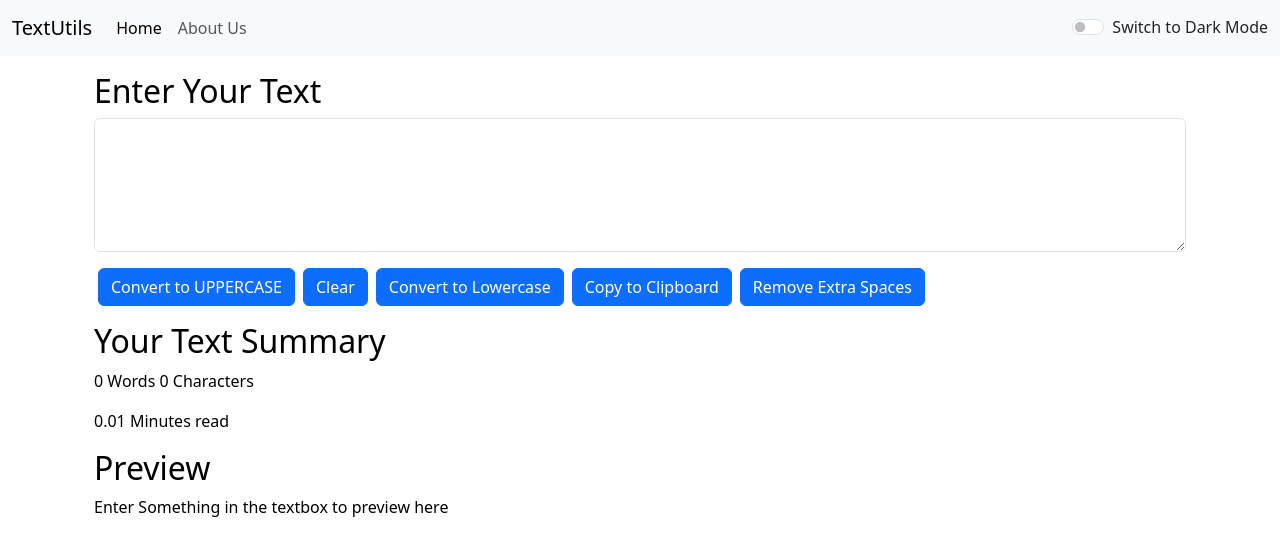
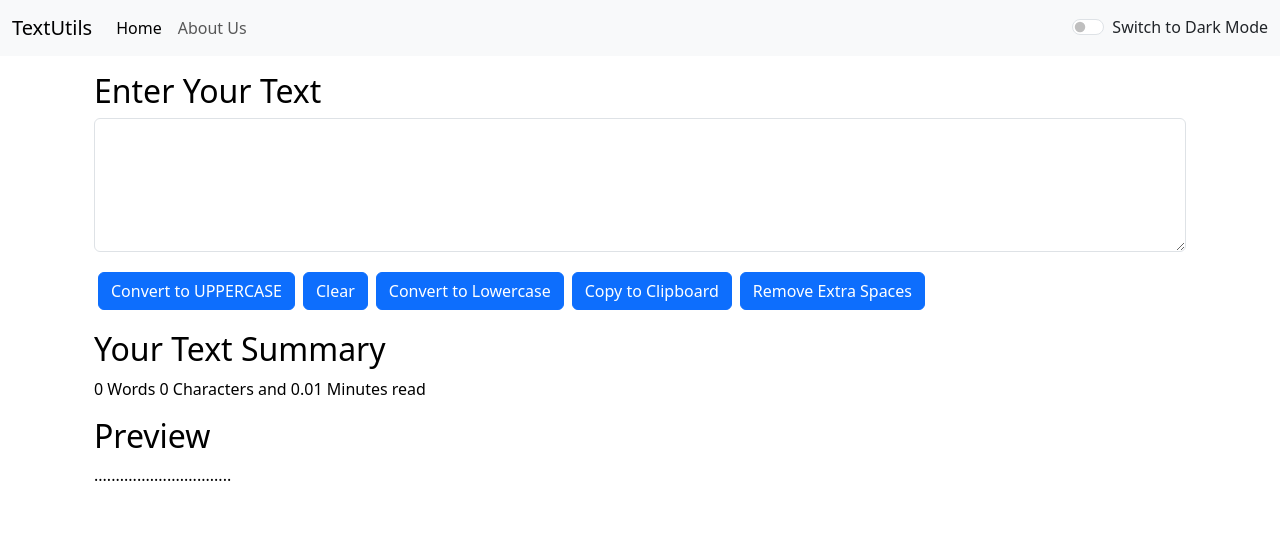
Before and after one commit to DEV-NISHANT-HERE/textutils, a React (Create React App) app: page / in a window 1280 px wide. Shown: the top 556 px of the page. Built offline with nearby package versions, Linux system fonts and the light colour scheme.

Commit message:
Some Small Changes

```diff
--- a/public/index.html
+++ b/public/index.html
@@ -24,7 +24,7 @@
       work correctly both with client-side routing and a non-root public URL.
       Learn how to configure a non-root public URL by running `npm run build`.
     -->
-    <title>React App</title>
+    <title>TextUtils</title>
   </head>
   <link href="https://cdn.jsdelivr.net/npm/bootstrap@5.3.2/dist/css/bootstrap.min.css" rel="stylesheet" integrity="sha384-T3c6CoIi6uLrA9TneNEoa7RxnatzjcDSCmG1MXxSR1GAsXEV/Dwwykc2MPK8M2HN" crossorigin="anonymous">
   <body>
--- a/src/Components/Textform.js
+++ b/src/Components/Textform.js
@@ -66,19 +66,18 @@ const handleExtraSpaces = () => {
        value={text} onChange={handleOnChange} id="myBox" rows="5" />
     </div>
 
-    <button  className="btn btn-primary mx-1" onClick={handleUpClick} >Convert to UPPERCASE</button>
-    <button  className="btn btn-primary mx-1" onClick={handleClearClick} >Clear</button>
-    <button  className="btn btn-primary mx-1" onClick={handleLoClick} >Convert to Lowercase</button>
-    <button  className="btn btn-primary mx-1" onClick={handleCopy} >Copy to Clipboard</button>
-    <button  className="btn btn-primary mx-1" onClick={handleExtraSpaces} >Remove Extra Spaces</button>
+    <button  className="btn btn-primary mx-1 my-1" onClick={handleUpClick} >Convert to UPPERCASE</button>
+    <button  className="btn btn-primary mx-1 my-1" onClick={handleClearClick} >Clear</button>
+    <button  className="btn btn-primary mx-1 my-1" onClick={handleLoClick} >Convert to Lowercase</button>
+    <button  className="btn btn-primary mx-1 my-1" onClick={handleCopy} >Copy to Clipboard</button>
+    <button  className="btn btn-primary mx-1 my-1" onClick={handleExtraSpaces} >Remove Extra Spaces</button>
   </div>
 
   <div className="container my-3" >
     <h2> Your Text Summary</h2>
-    <p> {text.split(" ").length-1} Words  {text.length} Characters</p>
-    <p>{(0.01)*text.split(" ").length} Minutes read</p>
+    <p> {text.split(" ").length-1} Words  {text.length} Characters and {(0.01)*text.split(" ").length} Minutes read</p>
     <h2>Preview</h2>
-    <p>{text.length>0 ? text : "Enter Something in the textbox to preview here"}</p>
+    <p>{text.length>0 ? text : "................................"}</p>
   </div>
       </div>
 
```
